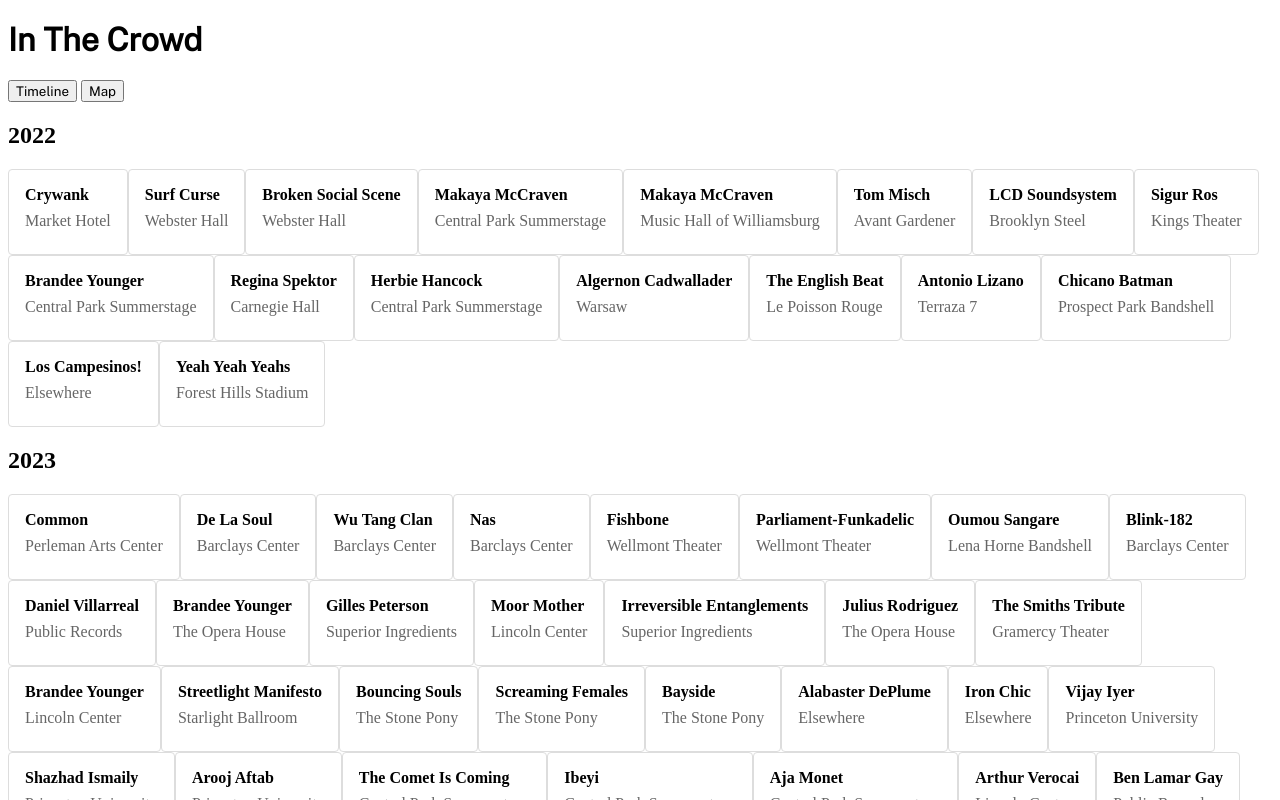
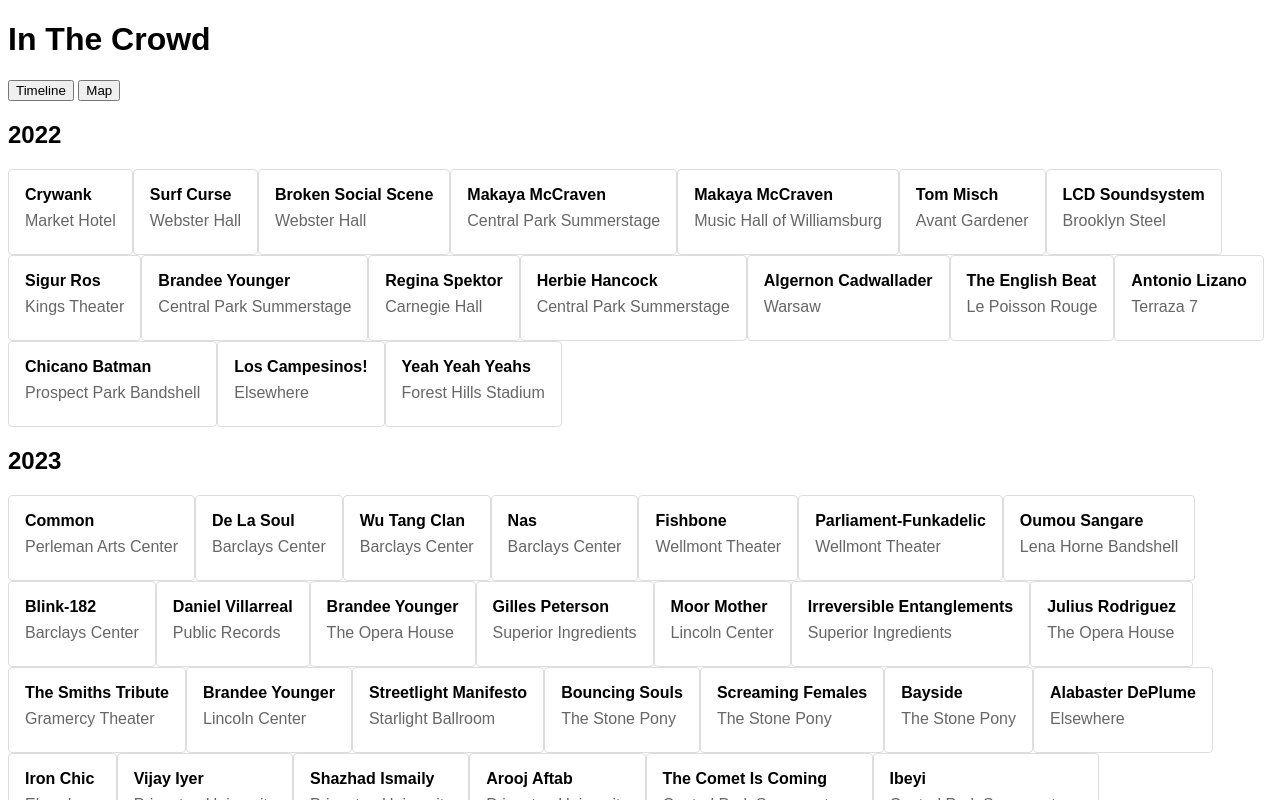
Before and after one commit to njsmithfm/in-the-crowd, a SvelteKit app: page / in a window 1280 px wide. Shown: the top 800 px of the page. Built offline with nearby package versions, Linux system fonts and the light colour scheme.

Commit message:
feat: apply public sans globally

```diff
--- a/src/app.html
+++ b/src/app.html
@@ -4,7 +4,17 @@
     <meta charset="utf-8" />
     <meta name="viewport" content="width=device-width, initial-scale=1" />
     <meta name="text-scale" content="scale" />
+    <script>
+      import "@fontsource/public-sans";
+      import "@fontsource/public-sans/400.css";
+      import "@fontsource/public-sans/400-italic.css";
+    </script>
     %sveltekit.head%
+    <style>
+      * {
+        font-family: "Public Sans", sans-serif;
+      }
+    </style>
   </head>
   <body data-sveltekit-preload-data="hover">
     <div style="display: contents">%sveltekit.body%</div>
--- a/src/routes/+page.svelte
+++ b/src/routes/+page.svelte
@@ -2,9 +2,6 @@
   import Timeline from "$lib/components/Timeline.svelte";
   import Map from "$lib/components/Map.svelte";
   import ShowDetail from "$lib/components/ShowDetail.svelte";
-  import "@fontsource/public-sans"; // Defaults to weight 400
-  import "@fontsource/public-sans/400.css"; // Specify weight
-  import "@fontsource/public-sans/400-italic.css"; // Specify weight and style
 
   let activeView = $state("timeline");
   let selectedShow = $state(null);
@@ -26,9 +23,3 @@
 {#if selectedShow}
   <ShowDetail show={selectedShow} onClose={() => (selectedShow = null)} />
 {/if}
-
-<style>
-  * {
-    font-family: "Public Sans", sans-serif;
-  }
-</style>
```
Lines whose indentation alone changed are shown as unchanged.
